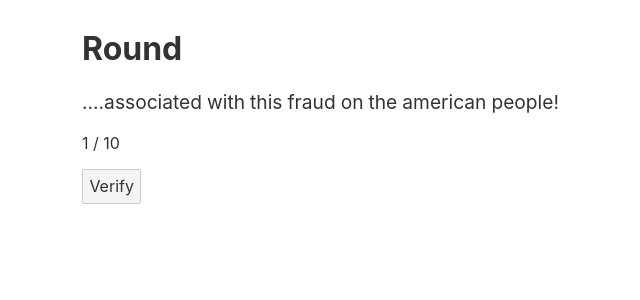
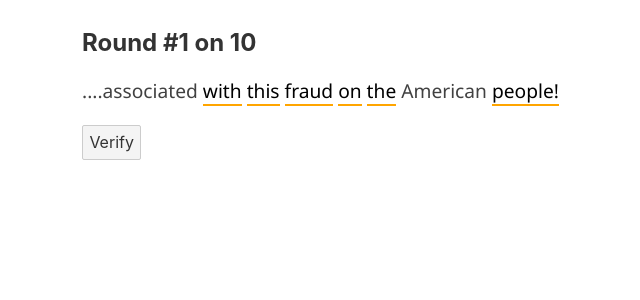
Before and after one commit to dgellow/TRUMPSCREAMING, a Svelte app: page / in a window 1280 px wide. Both pictures are taken after a click on the button "Start". Shown: the top 300 px of the page, without its empty margins (208-848 px from the left). Built offline with nearby package versions, Linux system fonts and the light colour scheme.

Commit message:
Load tweet

```diff
--- a/public/index.html
+++ b/public/index.html
@@ -1,18 +1,21 @@
 <!DOCTYPE html>
 <html lang="en">
+
 <head>
 	<meta charset='utf-8'>
 	<meta name='viewport' content='width=device-width,initial-scale=1'>
 
-	<title>Svelte app</title>
+	<title>Guess What Trump Screams</title>
 
 	<link rel='icon' type='image/png' href='/favicon.png'>
 	<link rel='stylesheet' href='/global.css'>
 	<link rel='stylesheet' href='/build/bundle.css'>
 
 	<script defer src='/build/bundle.js'></script>
+	<script sync src="https://platform.twitter.com/widgets.js"></script>
 </head>
 
 <body>
 </body>
+
 </html>
--- a/src/App.svelte
+++ b/src/App.svelte
@@ -21,7 +21,7 @@
 
 <style>
 	main {
-		width: 700px;
+		max-width: 700px;
 		margin: auto;
 	}
 
--- a/src/components/Round.svelte
+++ b/src/components/Round.svelte
@@ -1,5 +1,8 @@
 <script lang="ts">
-	import type { text } from "svelte/internal"
+	import { tick } from "svelte"
+
+	import { fade } from "svelte/transition"
+	import App from "../App.svelte"
 	import type { Tweet } from "../client"
 
 	import { gameStore, roundNumbers } from "../stores"
@@ -13,76 +16,126 @@
 		}
 	}
 
-	$: words = tweet.text.split(/\s/).reduce((acc: string[], curr: string) => {
+	let words: string[] = []
+	$: words = tweet.text.split(/\s/).reduce((acc, curr) => {
+		// ignore links
 		if (curr.startsWith("http")) return acc
+
+		// no html encoding
+		if (curr === "&amp;") curr = "&"
+
+		// sometime words are followed by a link, without a space between them
 		const split = curr.split("https")
-		if (split.length === 1) {
-			acc.push(curr)
-			return acc
+		if (split.length !== 1) {
+			curr = ""
+			// only conider chunks that don't look like links
+			for (const chunk of split) if (!chunk.startsWith("://")) curr += chunk
 		}
-		curr = ""
-		for (const chunk of split) {
-			console.log("chunk", chunk)
-			if (!chunk.startsWith("://")) curr += chunk
-		}
+
 		acc.push(curr)
 		return acc
 	}, [])
 
-	$: playerChoice = words.map(() => false)
+	// indices selectable
+	let choices = new Set<number>()
+	$: choices = words.reduce((acc, curr, index) => {
+		// ignore short words
+		if (curr.length <= 1) return acc
+		// ignore words that are mixed caps
+		if (curr !== curr.toUpperCase() && curr !== curr.toLowerCase()) return acc
+		// ignore '@'
+		if (curr[0] === "@") return acc
+		// ignore words starting with '.'
+		if (curr[0] === ".") return acc
 
-	const toggle = (index: number) => (playerChoice[index] = !playerChoice[index])
+		acc.add(index)
+		return acc
+	}, new Set<number>())
+
+	// indices capitalized by user. Key is the word index, value defines if capitalized by player.
+	let playerChoice = new Map<number, boolean>()
+	$: playerChoice = [...choices].reduce((acc, curr) => acc.set(curr, false), new Map<number, boolean>())
+
+	let tweetWidget: Element
+	let tweetRendering: Promise<Element>
 
 	let submitted = false
 	let score = 100
 	$: results = words.map(() => false)
-	const verify = () => {
+	const verify = async () => {
 		submitted = true
-		score = 100
+		score = 100 // reset the score
 		const percentagePerWord = Math.floor(100 / words.length)
-		for (let i = 0; i < words.length; i++) {
+
+		// check what words are correctly capitalized
+		for (const i of choices) {
+			// if selected by user, then uppercase
 			const playerWord = playerChoice[i] ? words[i].toUpperCase() : words[i].toLowerCase()
+			// did we match the tweet?
 			const ok = words[i] === playerWord
 			if (!ok) {
+				// no, then reduce the score
 				score -= percentagePerWord
 			}
 			results[i] = ok
-			score = Math.floor(score)
+			score = Math.floor(score) // decimal aren't relevant
+
+			// render tweet
 		}
+		if (tweetWidget.childElementCount === 0)
+			tweetRendering = twttr.widgets.createTweetEmbed(tweet.id, tweetWidget, {
+				cards: "hidden",
+				conversation: "none",
+				dnt: true,
+			})
 	}
 
+	const toggle = (index: number) => {
+		playerChoice[index] = !playerChoice[index]
+	}
 	const cont = () => {
 		submitted = false
+		tweetWidget.textContent = ""
 		gameStore.next()
 	}
 </script>
 
 <div>
-	<h1>Round</h1>
+	<h2>Round #{round} on {roundNumbers}</h2>
 	<p class="tweet">
 		{#if submitted}
 			{#each words as word, index}
-				<span
-					class="word"
-					class:correct={word === (playerChoice[index] ? word.toUpperCase() : word.toLowerCase())}
-					class:incorrect={word !== (playerChoice[index] ? word.toUpperCase() : word.toLowerCase())}
-					on:click={() => toggle(index)}>
-					{#if playerChoice[index]}{word.toUpperCase()}{:else}{word.toLowerCase()}{/if}
-				</span>
+				{#if choices.has(index)}
+					<span
+						class="word"
+						class:correct={word === (playerChoice[index] ? word.toUpperCase() : word.toLowerCase())}
+						class:incorrect={word !== (playerChoice[index] ? word.toUpperCase() : word.toLowerCase())}>
+						{words[index]}
+					</span>
+				{:else}<span class="word">{word}</span>{/if}
 			{/each}
 		{:else}
 			{#each words as word, index}
-				<span class="word" class:uppercase={playerChoice[index]} on:click={() => toggle(index)}>
-					{#if playerChoice[index]}{word.toUpperCase()}{:else}{word.toLowerCase()}{/if}
-				</span>
+				{#if choices.has(index)}
+					<span class="word selectable" class:uppercase={playerChoice[index]} on:click={() => toggle(index)}>
+						{#if playerChoice[index]}{words[index].toUpperCase()}{:else}{words[index].toLowerCase()}{/if}
+					</span>
+				{:else}<span class="word">{word}</span>{/if}
 			{/each}
 		{/if}
 	</p>
-	<p>{round} / {roundNumbers}</p>
+	{#await tweetRendering}
+		<p>Loading tweet ...</p>
+	{:catch err}
+		<p style="color: red; font-weight: bold">Failed to load tweet: {err}</p>
+	{/await}
+	<div bind:this={tweetWidget} />
+
 	{#if !submitted}
 		<button on:click={() => verify()}>Verify</button>
 	{:else}
 		<p>Score: {score}%</p>
+		<p>Source: <a href="https://twitter.com/realDonaldTrump/status/{tweet.id}" target="_blank">#{tweet.id}</a></p>
 		<button on:click={() => cont()}>Continue</button>
 	{/if}
 </div>
@@ -92,18 +145,25 @@
 		display: flex;
 		flex-wrap: wrap;
 		font-size: 1.2em;
+		font-family: "Segoe UI", Tahoma, Geneva, Verdana, sans-serif;
 	}
+
 	.word {
 		margin-right: 5px;
+		color: rgb(65, 65, 65);
+	}
+	.selectable {
+		color: black;
 		cursor: pointer;
+		border-bottom: 2px solid orange;
 	}
 
-	.word:hover {
-		background-color: lightcoral;
+	.selectable:hover {
+		background-color: lightgrey;
 	}
 
-	.word.uppercase {
-		background-color: lightpink;
+	.selectable.uppercase {
+		background-color: rgb(248, 197, 31);
 	}
 
 	.word.correct {
@@ -111,6 +171,6 @@
 	}
 
 	.word.incorrect {
-		background-color: red;
+		background-color: rgb(255, 107, 107);
 	}
 </style>
```
Also changed, not shown: src/global.d.ts (added, +9 -0 lines).
